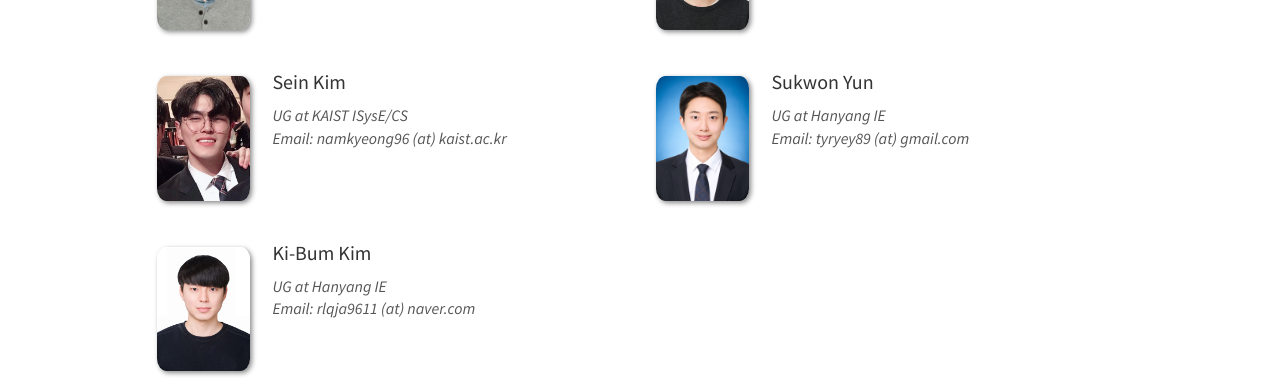
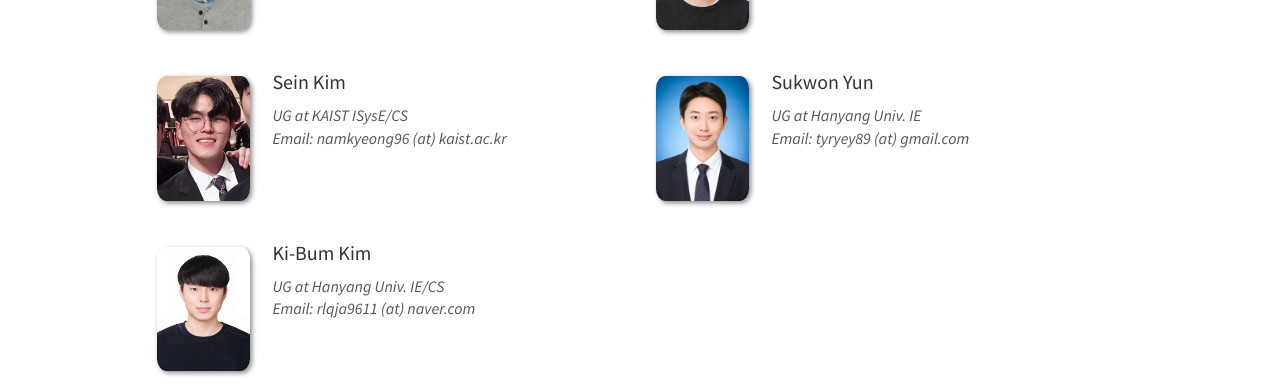
Before and after one commit to kaist-dsail/kaist-dsail.github.io, a Jekyll site: the page built from _pages/members.md, in a window 1280 px wide. Shown: the part 251-635 px from the top of the page. Built offline with Jekyll 4.4.1, drawn with Linux system fonts in a browser that asks for light colours; nearby versions of some CDN libraries.

Commit message:
Update members.yml

```diff
--- a/_data/members.yml
+++ b/_data/members.yml
@@ -17,10 +17,10 @@
 
 - name: Sukwon Yun
   photo: sukwon.jpg
-  info: UG at Hanyang IE
+  info: UG at Hanyang Univ. IE
   email: tyryey89 (at) gmail.com
 
 - name: Ki-Bum Kim
   photo: kibum.jpg
-  info: UG at Hanyang IE
+  info: UG at Hanyang Univ. IE/CS
   email: rlqja9611 (at) naver.com
```
